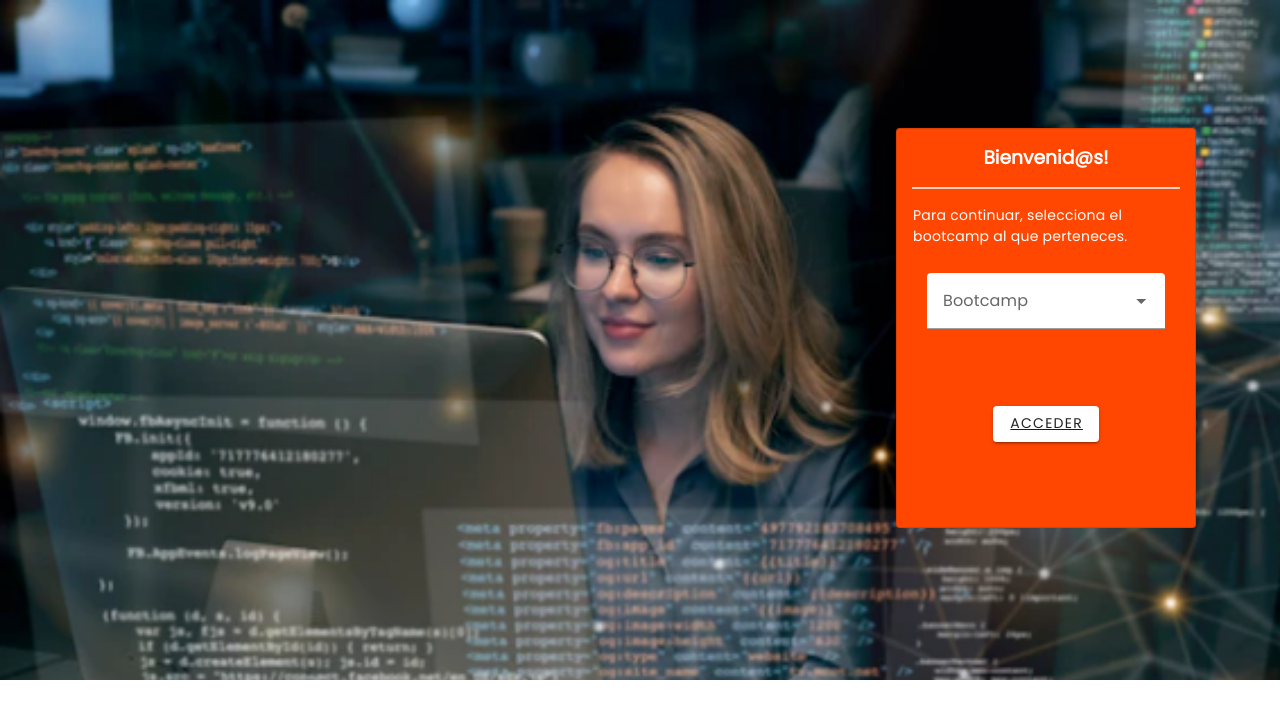
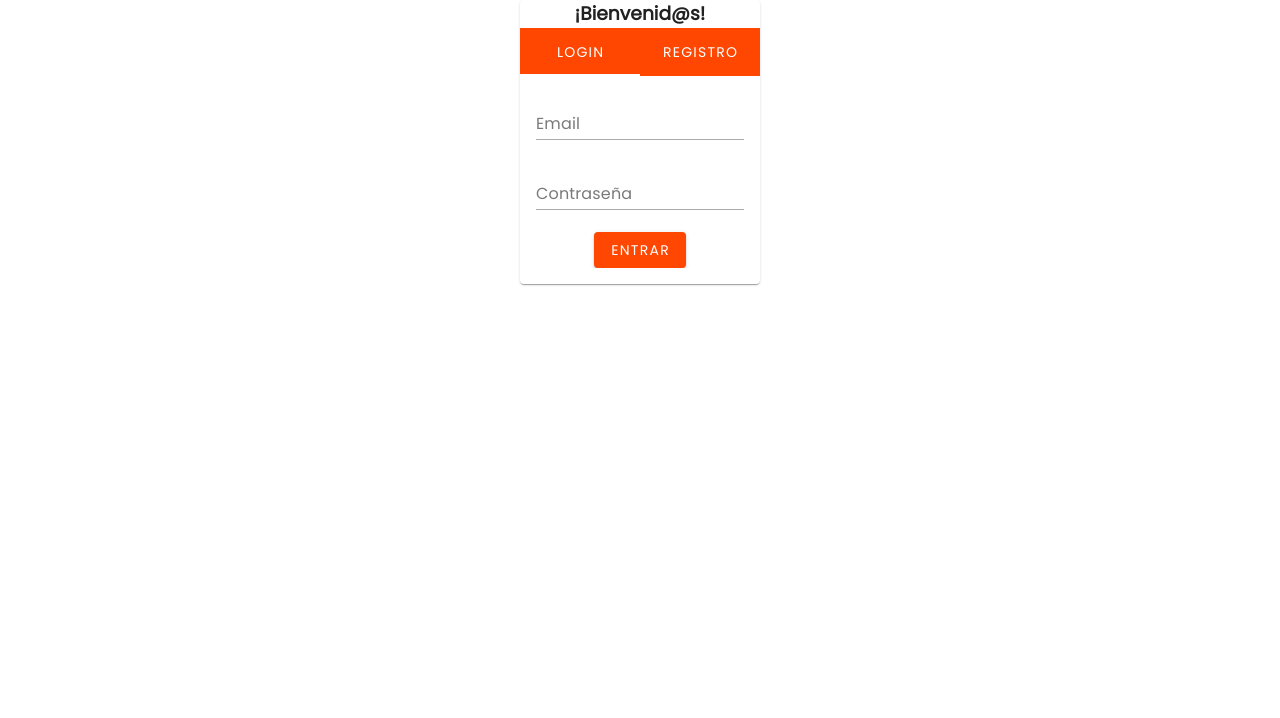
Before and after one commit to SantiagoMatilla/AutoevaluacionF5_Frontend, a Vue app in the folder F5-Auto-Evaluation/: page / in a window 1280 px wide. Shown: the top 718 px of the page. Built offline with nearby package versions, Linux system fonts and the light colour scheme.

Commit message:
created login form structure

```diff
--- /dev/null
+++ b/F5-Auto-Evaluation/src/components/Login.vue
@@ -0,0 +1,81 @@
+<script>
+export default {
+  data: () => ({
+    tab: null,
+  }),
+}
+</script>
+
+<template>
+  <v-card class="loginCard">
+    <h3>¡Bienvenid@s!</h3>
+    <v-tabs v-model="tab" bg-color="#FF4702">
+      <v-tab class="tab" value="login">Login</v-tab>
+      <v-tab class="tab" value="register">Registro</v-tab>
+    </v-tabs>
+
+    <v-card-text>
+      <v-window v-model="tab">
+        <v-window-item value="login">
+          <form class="loginForm">
+            <div class="inputContainer">
+              <v-text-field class="loginInput" label="Email" variant="underlined" type="email"></v-text-field>
+              <v-text-field class="loginInput" label="Contraseña" variant="underlined" type="password"></v-text-field>
+            </div>
+            <div class="buttonContainer">
+              <RouterLink to="/dashboard">
+                <v-btn class="button">
+                  Entrar
+                </v-btn>
+              </RouterLink>
+            </div>
+          </form>
+        </v-window-item>
+
+        <v-window-item value="register">
+          <form class="registerForm">
+            <div class="inputContainer">
+              <v-text-field class="loginInput" label="Nombre" variant="underlined"></v-text-field>
+              <v-text-field class="loginInput" label="Apellidos" variant="underlined"></v-text-field>
+              <v-text-field class="loginInput" label="Email" variant="underlined" type="email"></v-text-field>
+              <v-text-field class="loginInput" label="Contraseña" variant="underlined" type="password"></v-text-field>
+              <v-text-field class="loginInput" label="Confirmar contraseña" variant="underlined"
+                type="password"></v-text-field>
+            </div>
+            <div class="buttonContainer">
+              <v-btn class="button">
+                Registrarse
+              </v-btn>
+            </div>
+          </form>
+        </v-window-item>
+      </v-window>
+    </v-card-text>
+  </v-card>
+</template>
+
+<style scoped>
+
+h3 {
+  text-align: center;
+}
+.loginCard {
+  width: 240px;
+  margin: auto;
+}
+
+.tab {
+  width: 50%;
+}
+
+.buttonContainer {
+  display: flex;
+  justify-content: center;
+}
+
+.button {
+  color: white;
+  background-color: var(--primaryColor);
+  /* background-color: var(--secondaryColor); */
+}
+</style>
--- a/F5-Auto-Evaluation/src/components/SelectBootcamp.vue
+++ b/F5-Auto-Evaluation/src/components/SelectBootcamp.vue
@@ -23,7 +23,7 @@ const goToBootcamp = () => {
         :height="400" :width="300" border color=#FF4702 rounded class="card">
 
         <div>
-            <h3>Bienvenid@s!</h3>
+            <h3>¡Bienvenid@s!</h3>
         </div>
 
         <div>
--- a/F5-Auto-Evaluation/src/views/Bootcamp.vue
+++ b/F5-Auto-Evaluation/src/views/Bootcamp.vue
@@ -1,18 +1,21 @@
 <script setup>
-import SelectBootcamp from '../components/SelectBootcamp.vue';
+// import SelectBootcamp from '../components/SelectBootcamp.vue';
+import Login from '../components/Login.vue';
+
 </script>
 
 <template>
-    <div class="background">
+    <!-- <div class="background">
         <div class="select_card">
             <SelectBootcamp />
         </div>
-    </div>
+    </div> -->
+    <Login />
 </template>
 
 <style scoped>
-.background {
-    height: 85vh;
+/* .background {
+    height: 100vh;
     margin: 0;
     padding: 0;
     background-image: url('../assets/images/fondo1.png');
@@ -23,5 +26,5 @@ import SelectBootcamp from '../components/SelectBootcamp.vue';
     position: absolute;
     margin-left: 70%;
     margin-top: 10%;
-}
+} */
 </style>
```
